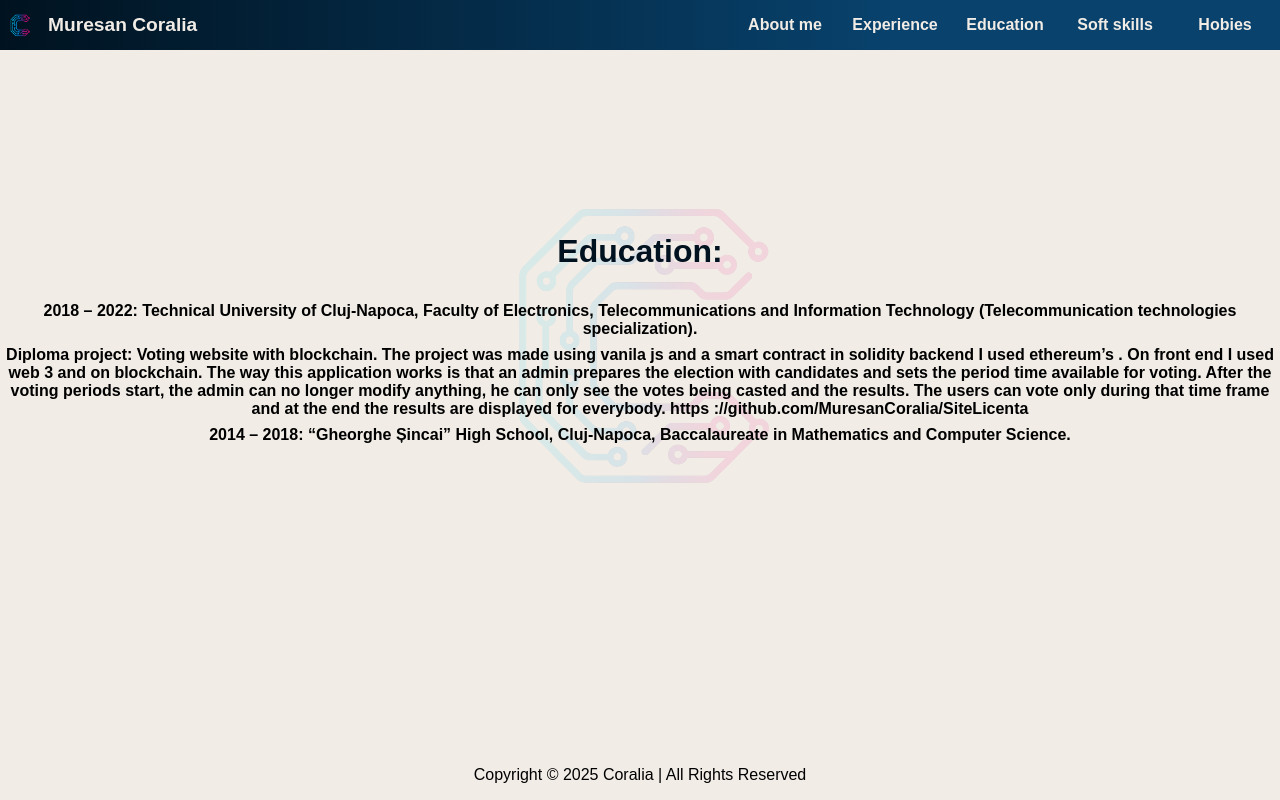
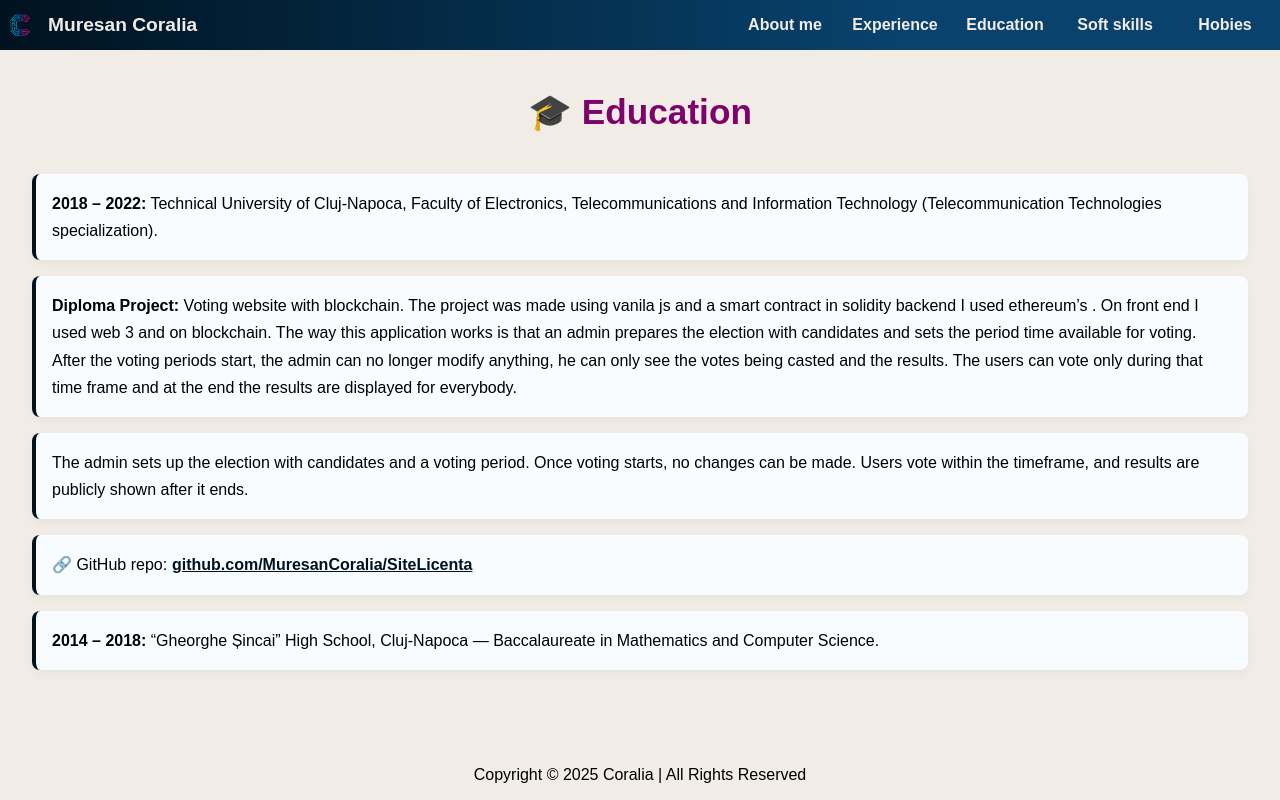
Before and after one commit to MuresanCoralia/CV, a Next.js app: page /education in a window 1280 px wide. Built offline with nearby package versions, Linux system fonts and the light colour scheme.

Commit message:
education page

```diff
--- a/pages/education.module.scss
+++ b/pages/education.module.scss
@@ -1,37 +1,65 @@
 @use '../styles/variables' as *;
 
-.imageContainer {
+.overlayContent {
   position: relative;
-  height: 65vh;
-  display: flex;
-  align-items: center;
-  justify-content: center;
-  margin-bottom: 2rem;
-  margin-top: 2rem;
+  padding: 2rem;
+  width: 100%;
+  text-align: left;
+  line-height: 1.7;
+  font-weight: 500;
+  animation: fadeInContainer 1s ease forwards;
 
-  .backgroundImage {
-    position: absolute;
-    inset: 0;
-    width: 100%;
-    height: 100%;
-    opacity: 0.1;
-    object-fit: contain;
-    z-index: 0;
+  h1 {
+    color: $magenta;
+    text-align: center;
+    margin-bottom: 2rem;
+    font-size: 2.2rem;
   }
 
-  .overlayContent {
-    position: relative;
-    z-index: 1;
-    text-align: center;
+  p {
+    background-color: #f9fcff;
+    padding: 1rem;
+    border-left: 4px solid $navy;
+    border-radius: 0.5rem;
+    box-shadow: 0 4px 10px rgba(0, 0, 0, 0.04);
+    margin-bottom: 1rem;
 
-    h1 {
+    a {
       color: $navy;
-      margin-bottom: 2rem;
-    }
+      font-weight: 600;
+      margin-left: 0.3rem;
+      text-decoration: underline;
 
-    p {
-      font-weight: 600;
-      margin-bottom: 0.5rem;
+      &:hover {
+        text-decoration: none;
+      }
     }
   }
 }
+
+@keyframes fadeInUp {
+  from {
+    opacity: 0;
+    transform: translateY(15px);
+  }
+  to {
+    opacity: 1;
+    transform: translateY(0);
+  }
+}
+
+@keyframes fadeInContainer {
+  from {
+    opacity: 0;
+    transform: scale(0.98);
+  }
+  to {
+    opacity: 1;
+    transform: scale(1);
+  }
+}
+
+.fadeIn {
+  opacity: 0;
+  animation: fadeInUp 0.6s ease forwards;
+}
--- a/pages/education.tsx
+++ b/pages/education.tsx
@@ -1,42 +1,49 @@
-import Image from 'next/image';
 import styles from './education.module.scss';
 
 export default function Education() {
   return (
-    <>
     <main>
-        <div className={styles.imageContainer}>
-          <Image
-            src="/assets/logo.png"
-            alt="C Logo"
-            fill
-            className={styles.backgroundImage}
-            priority
-          />
       <div className={styles.overlayContent}>
-            <h1>Education:</h1>
-            <p>
-              2018 – 2022: Technical University of Cluj-Napoca, Faculty of Electronics,
-              Telecommunications and Information Technology (Telecommunication technologies
+        <h1 className={styles.fadeIn}>🎓 Education</h1>
+
+        <p className={styles.fadeIn} style={{ animationDelay: '0.2s' }}>
+          <strong>2018 – 2022:</strong> Technical University of Cluj-Napoca, Faculty of Electronics,
+          Telecommunications and Information Technology (Telecommunication Technologies
           specialization).
         </p>
-            <p>
-              Diploma project: Voting website with blockchain. The project was made using vanila js
-              and a smart contract in solidity backend I used ethereum’s . On front end I used web 3
-              and on blockchain. The way this application works is that an admin prepares the
-              election with candidates and sets the period time available for voting. After the
-              voting periods start, the admin can no longer modify anything, he can only see the
-              votes being casted and the results. The users can vote only during that time frame and
-              at the end the results are displayed for everybody. https
-              ://github.com/MuresanCoralia/SiteLicenta
+
+        <p className={styles.fadeIn} style={{ animationDelay: '0.8s' }}>
+          <strong>Diploma Project:</strong> Voting website with blockchain. The project was made
+          using vanila js and a smart contract in solidity backend I used ethereum’s . On front end
+          I used web 3 and on blockchain. The way this application works is that an admin prepares
+          the election with candidates and sets the period time available for voting. After the
+          voting periods start, the admin can no longer modify anything, he can only see the votes
+          being casted and the results. The users can vote only during that time frame and at the
+          end the results are displayed for everybody.
         </p>
-            <p>
-              2014 – 2018: “Gheorghe Șincai” High School, Cluj-Napoca, Baccalaureate in Mathematics
-              and Computer Science.
+
+        <p className={styles.fadeIn} style={{ animationDelay: '1.4s' }}>
+          The admin sets up the election with candidates and a voting period. Once voting starts, no
+          changes can be made. Users vote within the timeframe, and results are publicly shown after
+          it ends.
+        </p>
+
+        <p className={styles.fadeIn} style={{ animationDelay: '1.8s' }}>
+          🔗 GitHub repo:
+          <a
+            href="https://github.com/MuresanCoralia/SiteLicenta"
+            target="_blank"
+            rel="noopener noreferrer"
+          >
+            github.com/MuresanCoralia/SiteLicenta
+          </a>
+        </p>
+
+        <p className={styles.fadeIn} style={{ animationDelay: '3s' }}>
+          <strong>2014 – 2018:</strong> “Gheorghe Șincai” High School, Cluj-Napoca — Baccalaureate
+          in Mathematics and Computer Science.
         </p>
       </div>
-        </div>
     </main>
-    </>
   );
 }
```
Lines whose indentation alone changed are shown as unchanged.
